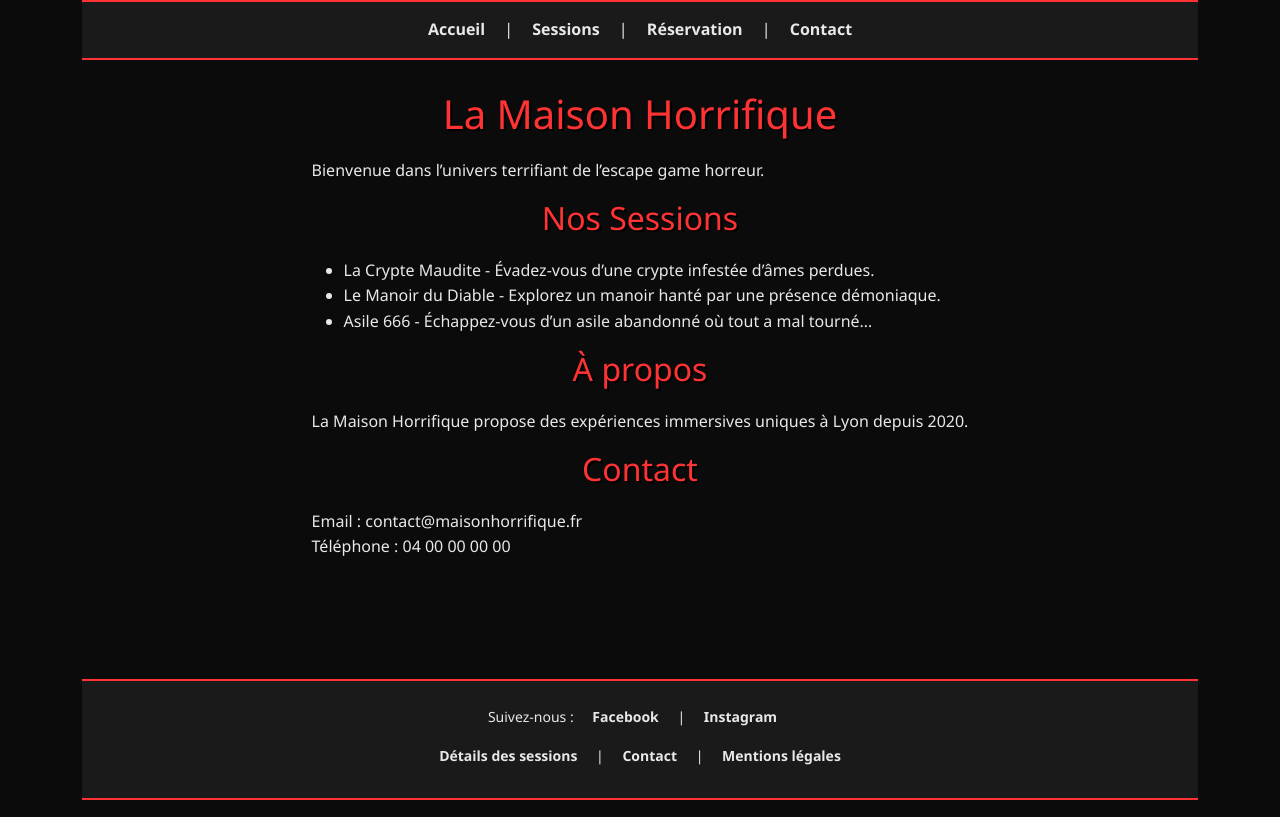
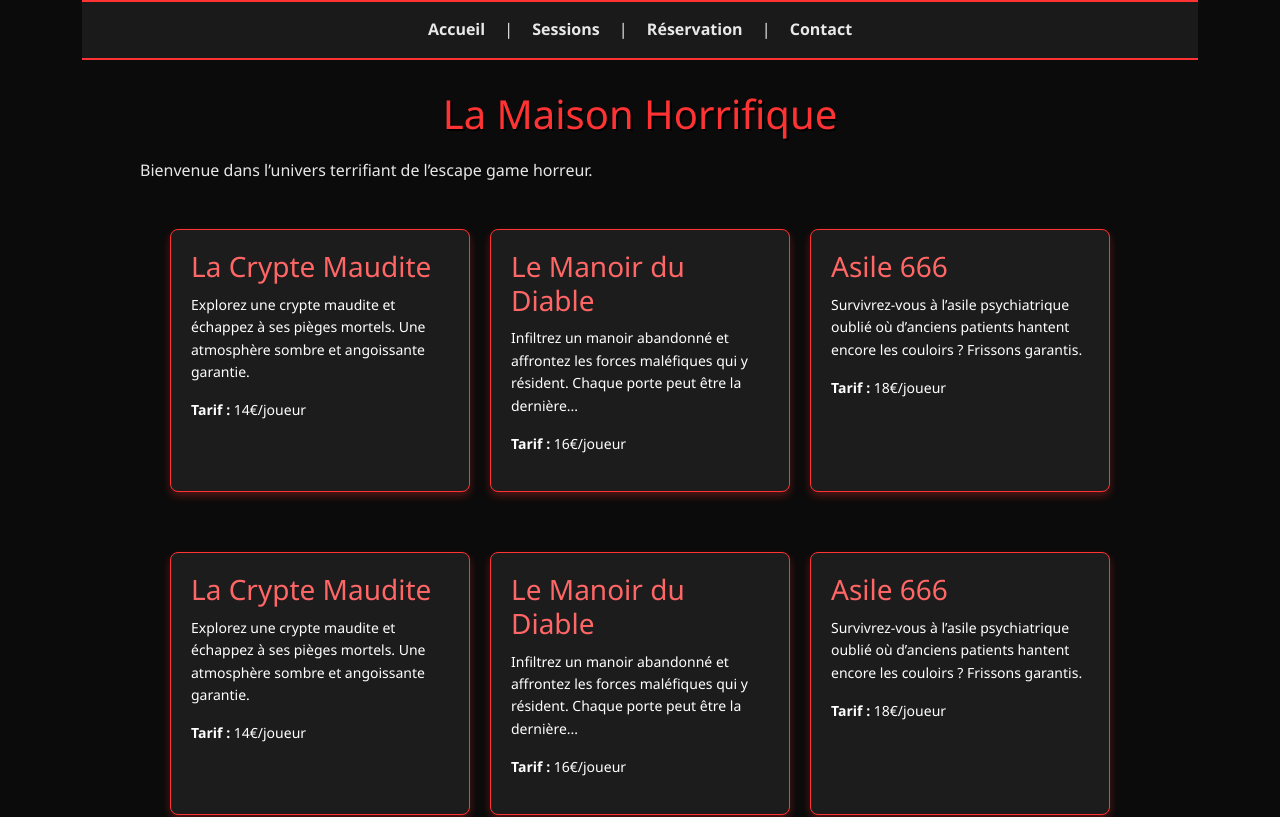
Before and after one commit to Spatulox/page-vitrine, a React (Vite) app: page / in a window 1280 px wide. Shown: the top 817 px of the page. Built offline with nearby package versions, Linux system fonts and the light colour scheme.

Commit message:
update axxueil

```diff
--- a/src/pages/Accueil/Accueil.tsx
+++ b/src/pages/Accueil/Accueil.tsx
@@ -2,19 +2,69 @@ function Accueil() {
     return (
         <div>
             <h1>La Maison Horrifique</h1>
-            <p>Bienvenue dans l’univers terrifiant de l’escape game horreur.</p>
-            <h2>Nos Sessions</h2>
-            <ul>
-                <li>La Crypte Maudite - Évadez-vous d’une crypte infestée d’âmes perdues.</li>
-                <li>Le Manoir du Diable - Explorez un manoir hanté par une présence démoniaque.</li>
-                <li>Asile 666 - Échappez-vous d’un asile abandonné où tout a mal tourné…</li>
-            </ul>
+            <p>
+                Bienvenue dans l’univers terrifiant de l’escape game horreur.
+            </p>
+
+            <div className="cards">
+                <div className="card">
+                    <h3>La Crypte Maudite</h3>
+                    <p>
+                        Explorez une crypte maudite et échappez à ses pièges mortels. Une atmosphère sombre et angoissante garantie.
+                    </p>
+                    <p><strong>Tarif :</strong> 14€/joueur</p>
+                </div>
+                <div className="card">
+                    <h3>Le Manoir du Diable</h3>
+                    <p>
+                        Infiltrez un manoir abandonné et affrontez les forces maléfiques qui y résident. Chaque porte peut être la dernière...
+                    </p>
+                    <p><strong>Tarif :</strong> 16€/joueur</p>
+                </div>
+                <div className="card">
+                    <h3>Asile 666</h3>
+                    <p>
+                        Survivrez-vous à l’asile psychiatrique oublié où d’anciens patients hantent encore les couloirs ? Frissons garantis.
+                    </p>
+                    <p><strong>Tarif :</strong> 18€/joueur</p>
+                </div>
+            </div>
+            <div className="cards">
+                <div className="card">
+                    <h3>La Crypte Maudite</h3>
+                    <p>
+                        Explorez une crypte maudite et échappez à ses pièges mortels. Une atmosphère sombre et angoissante garantie.
+                    </p>
+                    <p><strong>Tarif :</strong> 14€/joueur</p>
+                </div>
+                <div className="card">
+                    <h3>Le Manoir du Diable</h3>
+                    <p>
+                        Infiltrez un manoir abandonné et affrontez les forces maléfiques qui y résident. Chaque porte peut être la dernière...
+                    </p>
+                    <p><strong>Tarif :</strong> 16€/joueur</p>
+                </div>
+                <div className="card">
+                    <h3>Asile 666</h3>
+                    <p>
+                        Survivrez-vous à l’asile psychiatrique oublié où d’anciens patients hantent encore les couloirs ? Frissons garantis.
+                    </p>
+                    <p><strong>Tarif :</strong> 18€/joueur</p>
+                </div>
+            </div>
+
             <h2>À propos</h2>
-            <p>La Maison Horrifique propose des expériences immersives uniques à Lyon depuis 2020.</p>
+            <p >
+                La Maison Horrifique propose des expériences immersives uniques à Lyon depuis 2020.
+            </p>
+
             <h2>Contact</h2>
-            <p>Email : contact@maisonhorrifique.fr<br/>Téléphone : 04 00 00 00 00</p>
+            <p>
+                Email : contact@maisonhorrifique.fr<br />
+                Téléphone : 04 00 00 00 00
+            </p>
         </div>
-    )
+    );
 }
 
-export default Accueil
+export default Accueil;
```
